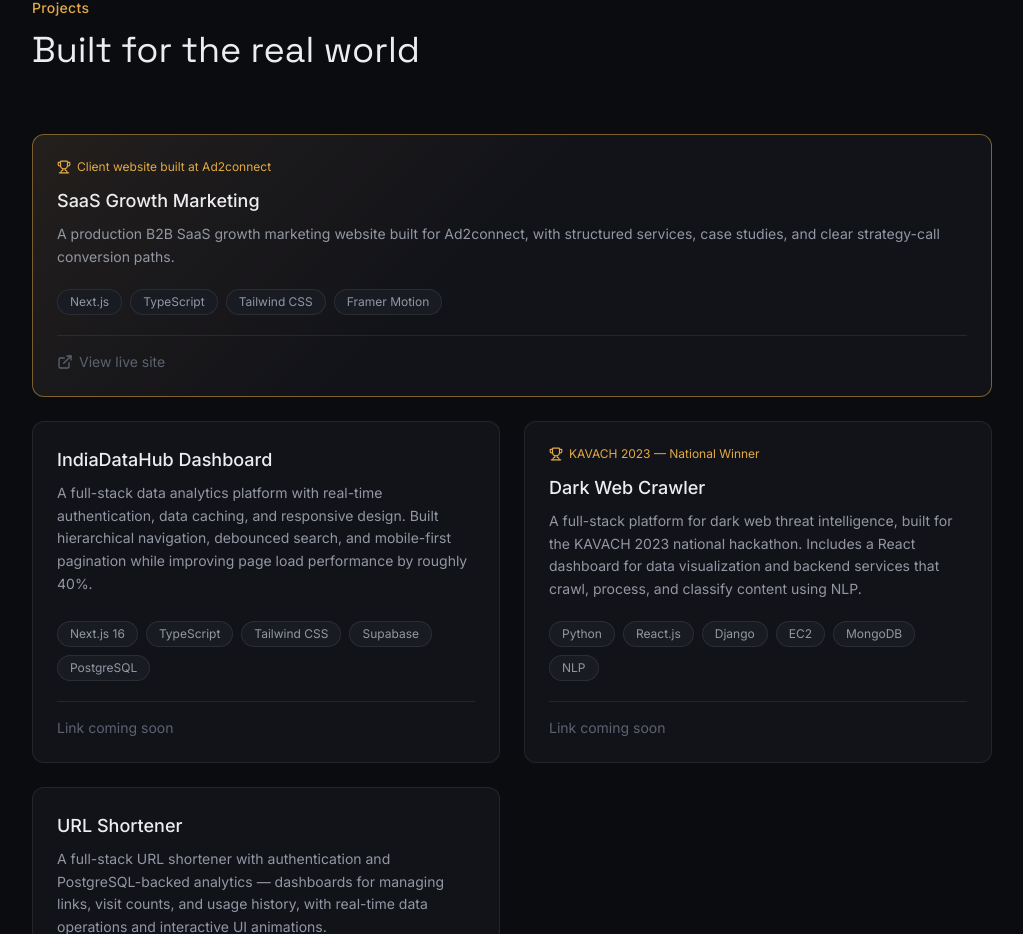
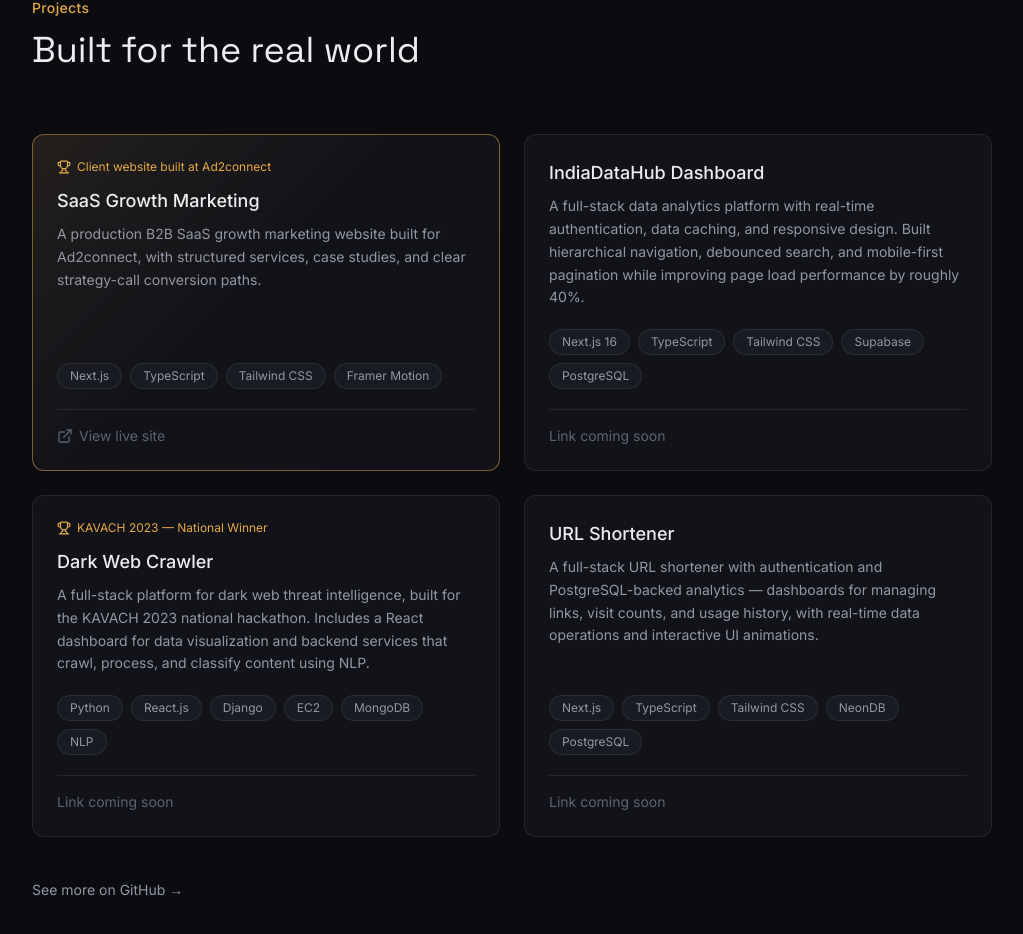
Before and after one commit to guneetsura/guneetsura.github.io, a Next.js app: page / in a window 1280 px wide. Shown: the part 2831-3765 px from the top of the page, without its empty margins (128-1151 px from the left). Built offline with nearby package versions, Linux system fonts and the light colour scheme; no server answers.

Commit message:
style: arrange projects in two column grid

```diff
--- a/src/components/Projects.tsx
+++ b/src/components/Projects.tsx
@@ -20,7 +20,7 @@ const Projects: React.FC = () => {
       <h2 className="font-display text-3xl sm:text-4xl text-[var(--text)] mb-16">Built for the real world</h2>
     </motion.div>
     <div className="grid sm:grid-cols-2 gap-6">
-      {projects.map((project, index) => <motion.article key={project.id} initial="hidden" whileInView="visible" viewport={{ once: true, amount: 0.2 }} variants={fadeUp} transition={{ delay: index * 0.06 }} className={`card p-6 flex flex-col ${project.id === 'saas-growth-marketing' ? 'sm:col-span-2 border-[var(--accent)]/50 bg-[linear-gradient(135deg,rgba(226,169,69,0.08),transparent_45%)]' : ''}`}>
+      {projects.map((project, index) => <motion.article key={project.id} initial="hidden" whileInView="visible" viewport={{ once: true, amount: 0.2 }} variants={fadeUp} transition={{ delay: index * 0.06 }} className={`card p-6 flex flex-col ${project.id === 'saas-growth-marketing' ? 'border-[var(--accent)]/50 bg-[linear-gradient(135deg,rgba(226,169,69,0.08),transparent_45%)]' : ''}`}>
         {project.award && <div className="flex items-center gap-1.5 text-xs text-[var(--accent)] mb-3"><Trophy size={14} /><span>{project.award}</span></div>}
         <h3 className="text-lg font-medium text-[var(--text)] mb-2">{project.title}</h3>
         <p className="text-sm text-[var(--text-muted)] leading-relaxed mb-5 flex-grow">{project.description}</p>
```
